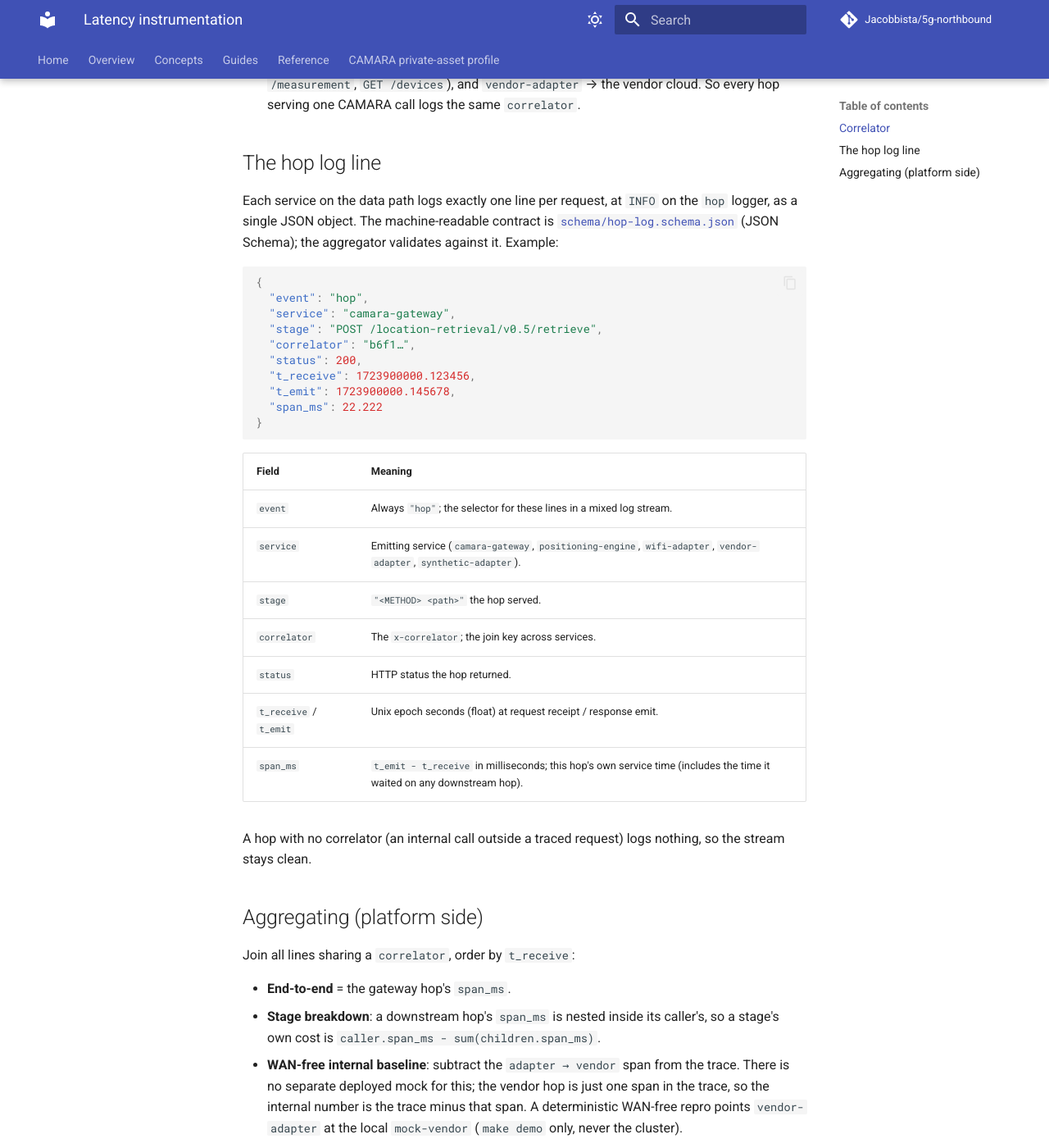
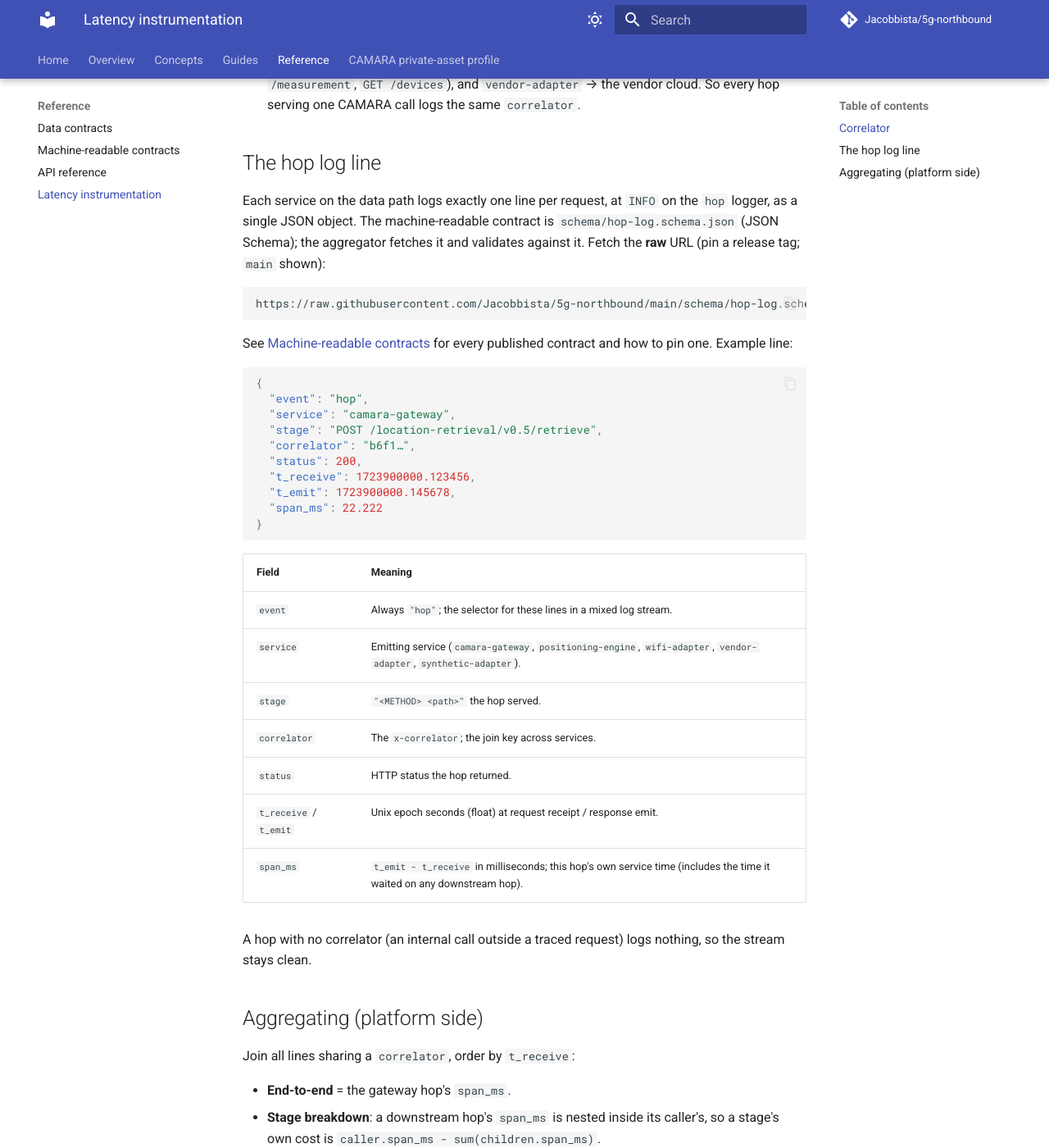
Before and after one commit to Jacobbista/5g-northbound, an MkDocs documentation site: the page built from docs/latency-instrumentation.md, in a window 1280 px wide and 1400 px high, scrolled down 525 px. Shown: the whole window at 82% size. Built offline with MkDocs 1.6.1 and Material for MkDocs 9.7.7, drawn with Linux system fonts in a browser that asks for light colours; comment, search, counter and statistics services are not loaded; some of the changed text lies outside the part shown.

Commit message:
docs: make published contracts machine-reachable (raw URLs + contracts index)
The machine-readable contracts (profiled specs, schemas, overlays, hop-log)
lived only in the repo; docs linked them via GitHub blob (HTML) or relative
paths that break on Pages. Add docs/contracts.md indexing every contract with
its raw.githubusercontent URL and how to pin a tag; point the hop-log and
profiled-spec references at raw URLs; add both new pages to the MkDocs nav.

````diff
--- a/docs/latency-instrumentation.md
+++ b/docs/latency-instrumentation.md
@@ -23,8 +23,15 @@
 
 Each service on the data path logs exactly one line per request, at `INFO` on
 the `hop` logger, as a single JSON object. The machine-readable contract is
-[`schema/hop-log.schema.json`](../schema/hop-log.schema.json) (JSON Schema); the
-aggregator validates against it. Example:
+`schema/hop-log.schema.json` (JSON Schema); the aggregator fetches it and
+validates against it. Fetch the **raw** URL (pin a release tag; `main` shown):
+
+```
+https://raw.githubusercontent.com/Jacobbista/5g-northbound/main/schema/hop-log.schema.json
+```
+
+See [Machine-readable contracts](contracts.md) for every published contract and
+how to pin one. Example line:
 
 ```json
 {
--- a/mkdocs.yml
+++ b/mkdocs.yml
@@ -68,5 +68,7 @@
       - Deployment: deployment.md
   - Reference:
       - Data contracts: data-contracts.md
+      - Machine-readable contracts: contracts.md
       - API reference: api-reference.md
+      - Latency instrumentation: latency-instrumentation.md
   - CAMARA private-asset profile: https://github.com/Jacobbista/5g-northbound/blob/main/spec/private-profile/README.md
````
Also changed, not shown: docs/README.md (+2 -1 lines), docs/contracts.md (added, +43 -0 lines), spec/private-profile/README.md (+4 -0 lines).
